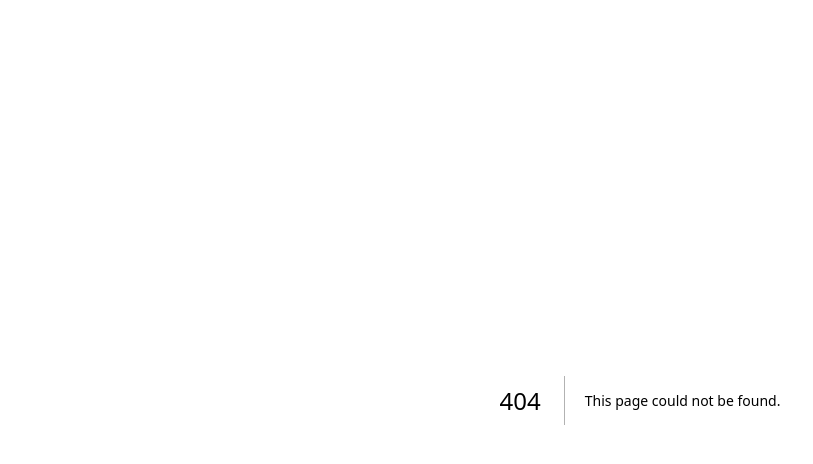
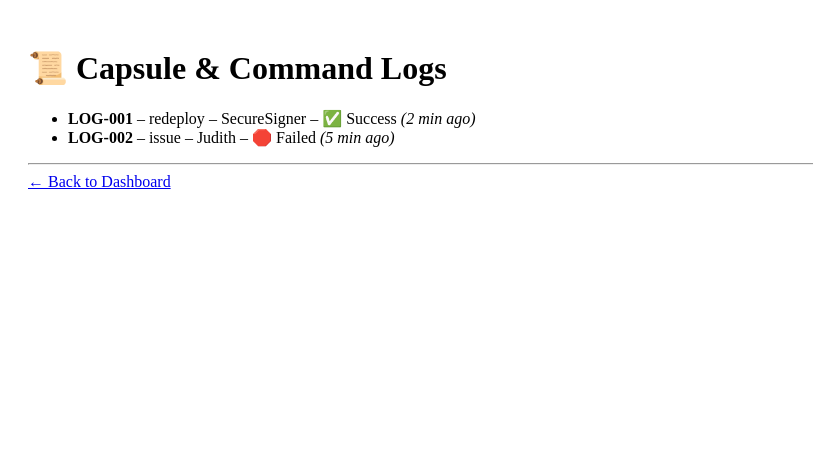
Before and after one commit to Benhti2025/fieldcommander-final, a Next.js app: page /log in a window 1280 px wide. Before the commit this address had no page. Shown: the top 464 px of the page, without its empty margins (0-813 px from the left). Built offline with nearby package versions, Linux system fonts and the light colour scheme.

Commit message:
Create log.js
Add capsule logs view

```diff
--- /dev/null
+++ b/pages/log.js
@@ -0,0 +1,23 @@
+import Link from 'next/link';
+
+const logs = [
+  { id: 'LOG-001', command: 'redeploy', agent: 'SecureSigner', status: '✅ Success', time: '2 min ago' },
+  { id: 'LOG-002', command: 'issue', agent: 'Judith', status: '🛑 Failed', time: '5 min ago' },
+];
+
+export default function Logs() {
+  return (
+    <main style={{ padding: 20 }}>
+      <h1>📜 Capsule & Command Logs</h1>
+      <ul>
+        {logs.map((log) => (
+          <li key={log.id}>
+            <strong>{log.id}</strong> – {log.command} – {log.agent} – {log.status} <em>({log.time})</em>
+          </li>
+        ))}
+      </ul>
+      <hr />
+      <Link href="/dashboard">← Back to Dashboard</Link>
+    </main>
+  );
+}
```
